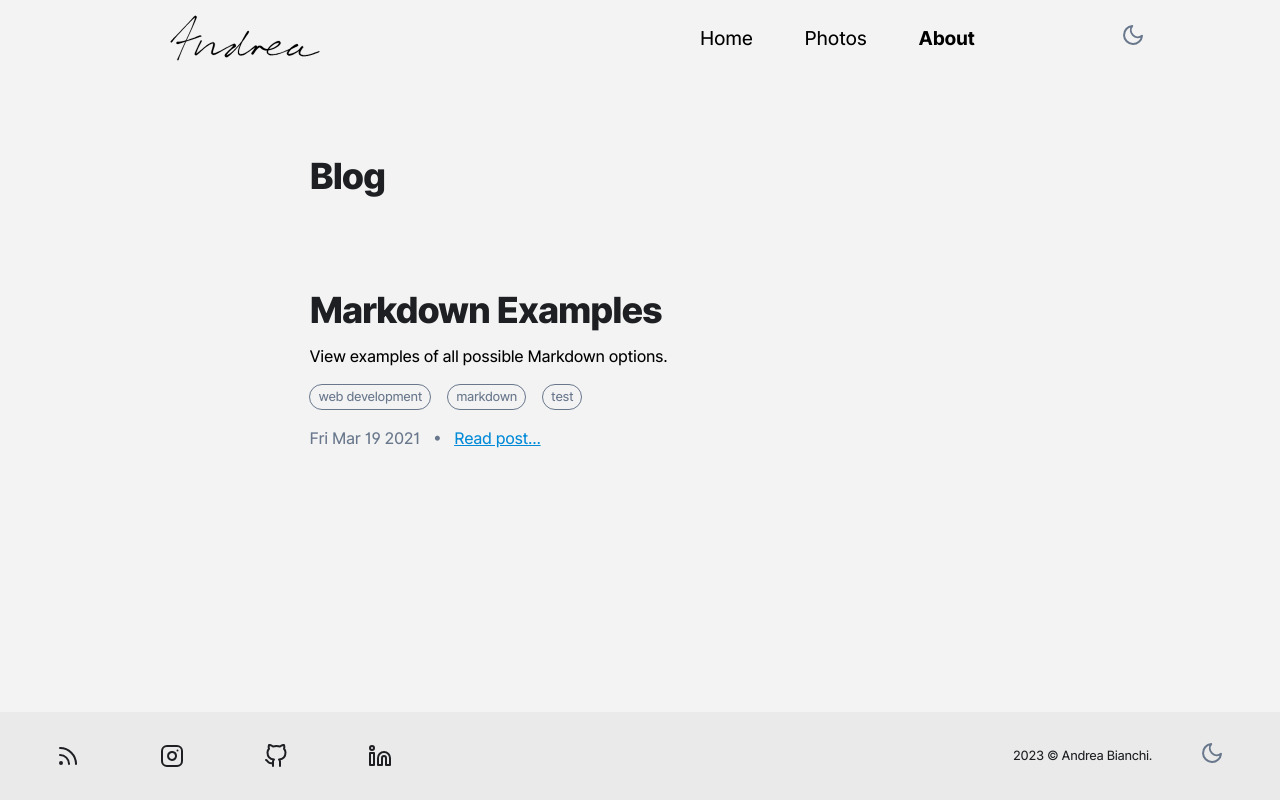
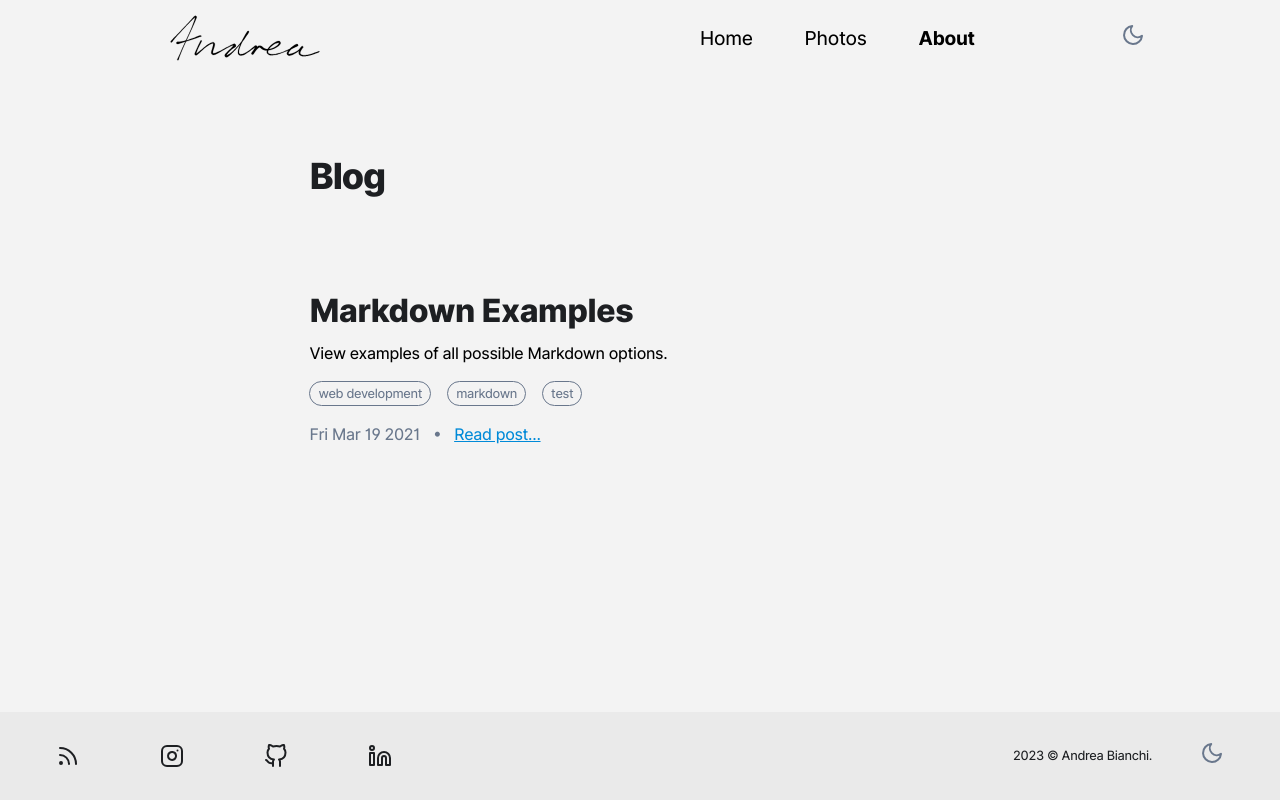
Before and after one commit to andreaiaia/blog, a Next.js app: page /posts in a window 1280 px wide. Built offline with nearby package versions, Linux system fonts and the light colour scheme.

Commit message:
Remove h1 tag from thumbnail

```diff
--- a/components/Thumbnail/Post.jsx
+++ b/components/Thumbnail/Post.jsx
@@ -11,7 +11,7 @@ export const Post = ({ id, date, title, tag, description }) => {
   return (
     <div className={styles.postContainer}>
       <Link href={`/posts/${id}`}>
-        <h1>{title}</h1>
+        <h2>{title}</h2>
       </Link>
       <p className={styles.description}>{description}</p>
       <div className={styles.tags}>
--- a/components/Thumbnail/Post.module.scss
+++ b/components/Thumbnail/Post.module.scss
@@ -1,8 +1,11 @@
 @use '../../styles/_globals.module' as *;
 
 .postContainer {
-  h1 {
-    @include h1;
+  h2 {
+    @include h2;
+    margin-bottom: 0.5rem;
+    font-size: 2rem;
+    @include bolder;
     cursor: pointer;
     transition: 0.3s ease-in-out;
   }
```
